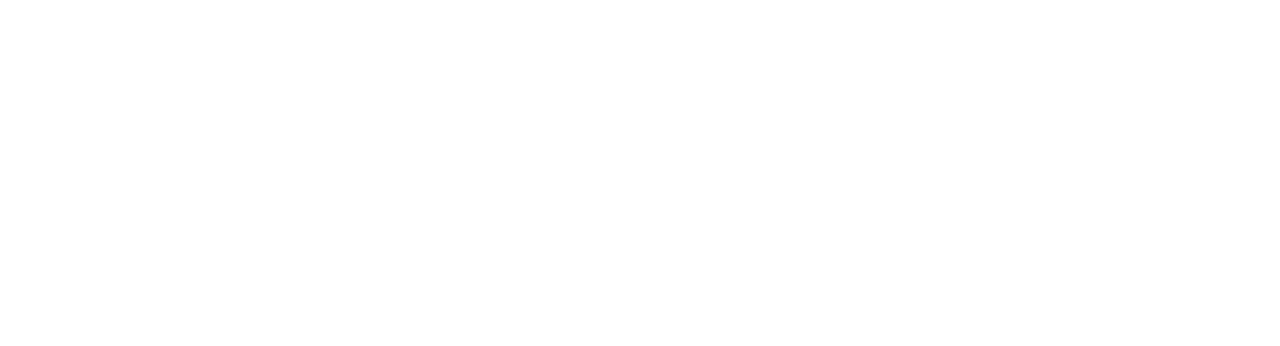
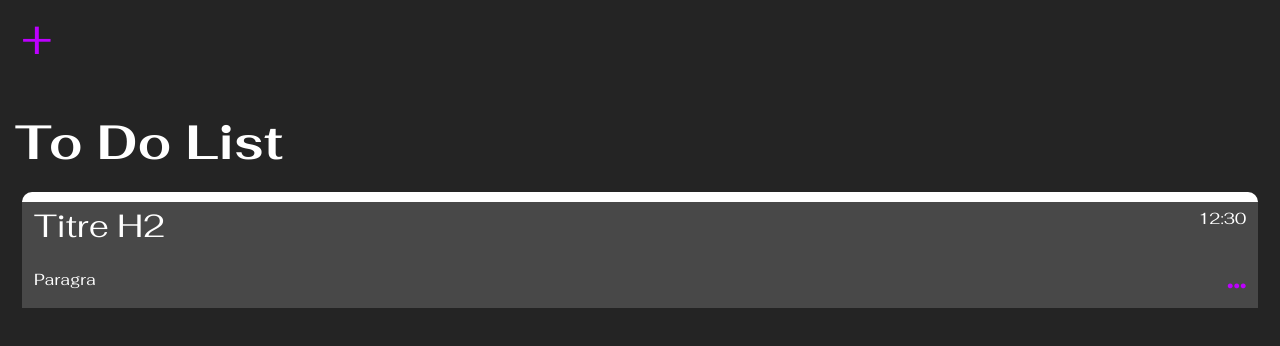
Before and after one commit to mica674/To-do-list, a plain HTML site: page index.html in a window 1280 px wide. Drawn offline with nearby package versions, Linux system fonts and the light colour scheme.

Commit message:
vasy vaza

```diff
--- a/index.html
+++ b/index.html
@@ -15,19 +15,77 @@
 
     <!-- HEADER -->
     <header>
+        <!-- Bouton + Modal -->
 
+        <button id="button">+</button>
+
+        <!-- Fin du bouton -->
+
+        <!-- Titre h1 -->
+
+        <h1>To Do List</h1>
+
+        <!-- Fin titre h1 -->
     </header>
     <!-- HEADER END -->
+
 
     <!-- MAIN -->
     <main>
 
+        <div class="container-fluid">
+
+            <div class="row" id="rowCard1">
+                <div class="col-6 text-start">
+                    <h2 id="title1">Titre H2</h2>
+                </div>
+                <div class="col-6 text-end" id="time1">
+                    <span>12:30</span>
+                </div>
+                <div class="col-10 text-start">
+                    <p id="message1">Paragra</p>
+                </div>
+                <div class="col-2 text-end dot" id="dot1" data-bs-toggle="modal" data-bs-target="#exampleModal">
+                    <span>...</span>
+                </div>
+            </div>
+        </div>
+        <div class="container-fluid">
+
+
         <!-- Fenetre modale -->
         <div class="modalWindow">
-
+            <div class="modal fade text-center" id="exampleModal" tabindex="-1" aria-labelledby="exampleModalLabel"
+                aria-hidden="true">
+                <div class="modal-dialog">
+                    <div class="modal-content">
+                        <div class="modal-header">
+                            <p contenteditable="true"><h2 class="modal-title writeNote" id="exampleModalLabel">Titre de la
+                                note</h2></p>
+                            <input type="button" class="btn-close" data-bs-dismiss="modal" aria-label="Close"></input>
+                        </div>
+                        <div class="modal-body text-dark">
+                            <textarea name="description" id="description" class="description" cols="37"
+                                rows="20"></textarea>
+                        </div>
+                        <div class="modal-footer">
+                            <!-- Boutons supprimer & enregistrer -->
+                            <div class="container-fluid">
+                                <div class="row mx-0" id="rowCardModal">
+                                    <div class="col ms-3">
+                                        <button class="modalButton mb-2" id="delete">SUPPRIMER</button>
+                                    </div>
+                                    <div class="col ms-4">
+                                        <button class="modalButton mb-2" id="save">ENREGISTRER</button>
+                                    </div>
+                                </div>
+                            </div>
+                        </div>
+                    </div>
+                </div>
+            </div>
         </div>
-        <!-- Modale end -->
-
+        <!-- Modale end --
     </main>
     <!-- MAIN END -->
 
--- a/public/assets/css/style.css
+++ b/public/assets/css/style.css
@@ -3,8 +3,61 @@
     src: url(../font/Fahkwang/Fahkwang-Regular.ttf);
 }
 
+@font-face {
+    font-family: "Fahkwang-Bold";
+    src: url(../font/Fahkwang/Fahkwang-Bold.ttf);
+}
+
 body{
-    background: url("../img/");
+    font-family: "Fahkwang-Regular";
+    background-color: #242424;
+}
+
+h1{
+    font-family: "Fahkwang-Bold";
+    color: white;
+    font-size: 3em;
+    margin-top: 40px;
+    margin-left: 15px;
+}
+
+h2{
+    font-size: 2em;
+    margin-top: 5px;
+    font-family: "Fahkwang-Regular";
+}
+
+#time1{
+    margin-top: 5px;
+}
+
+#message1{
+    margin-top: 15px;
+}
+
+.row{
+    background-color: #484848;
+    border-top: 10px white solid;
+    color:white;
+    margin-left: 10px;
+    margin-right: 10px;
+    margin-top: 20px;
+    border-top-left-radius: 10px;
+    border-top-right-radius: 10px;
+}
+
+.dot{
+    color: #bd00ff;
+    font-weight: bold;
+    font-size: 2em;
+}
+
+button{
+    font-size: 3em;
+    border: none;
+    background: none;
+    color: #bd00ff;
+    margin-left: 15px;
 }
 
 @media screen and (min-width:800px) {
```
